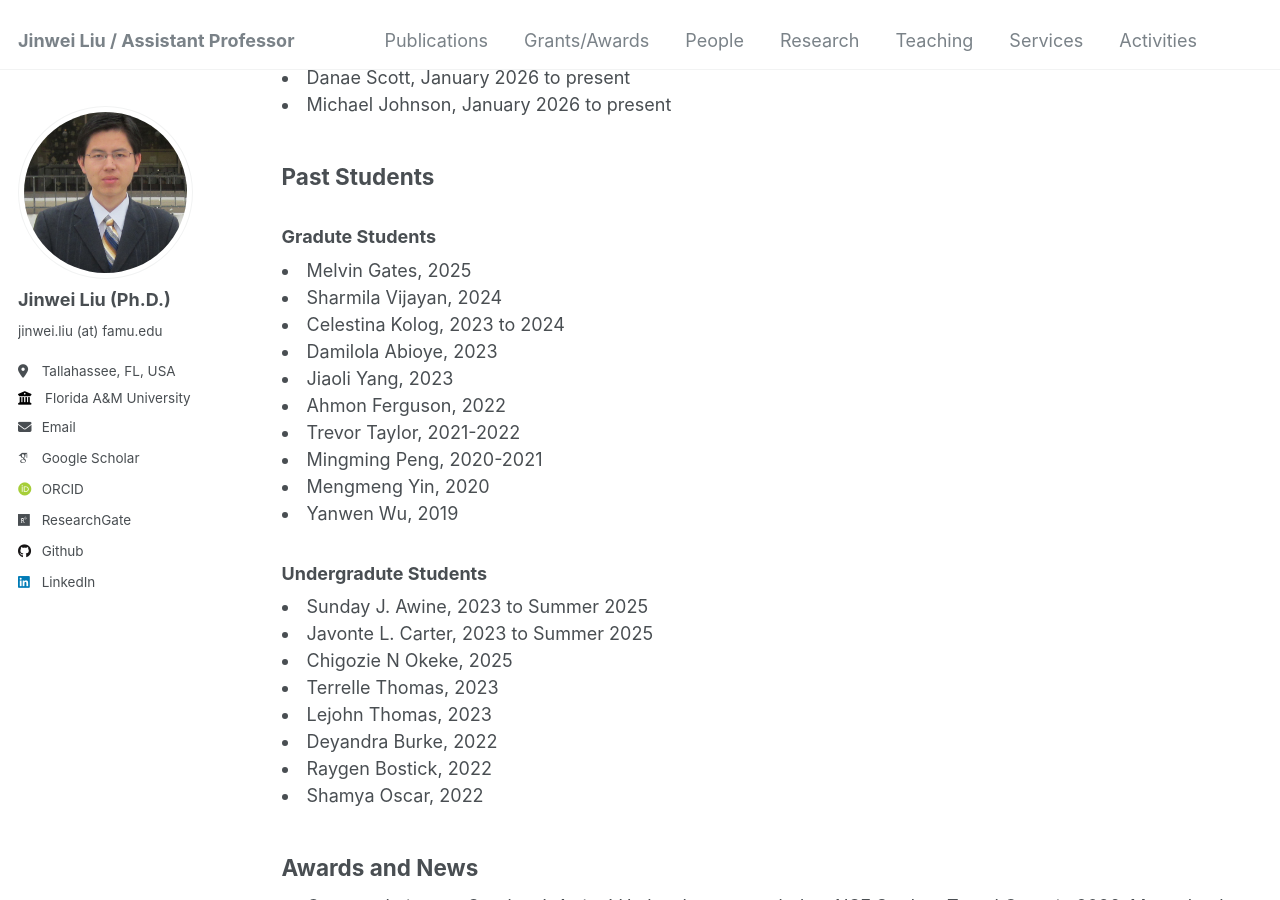
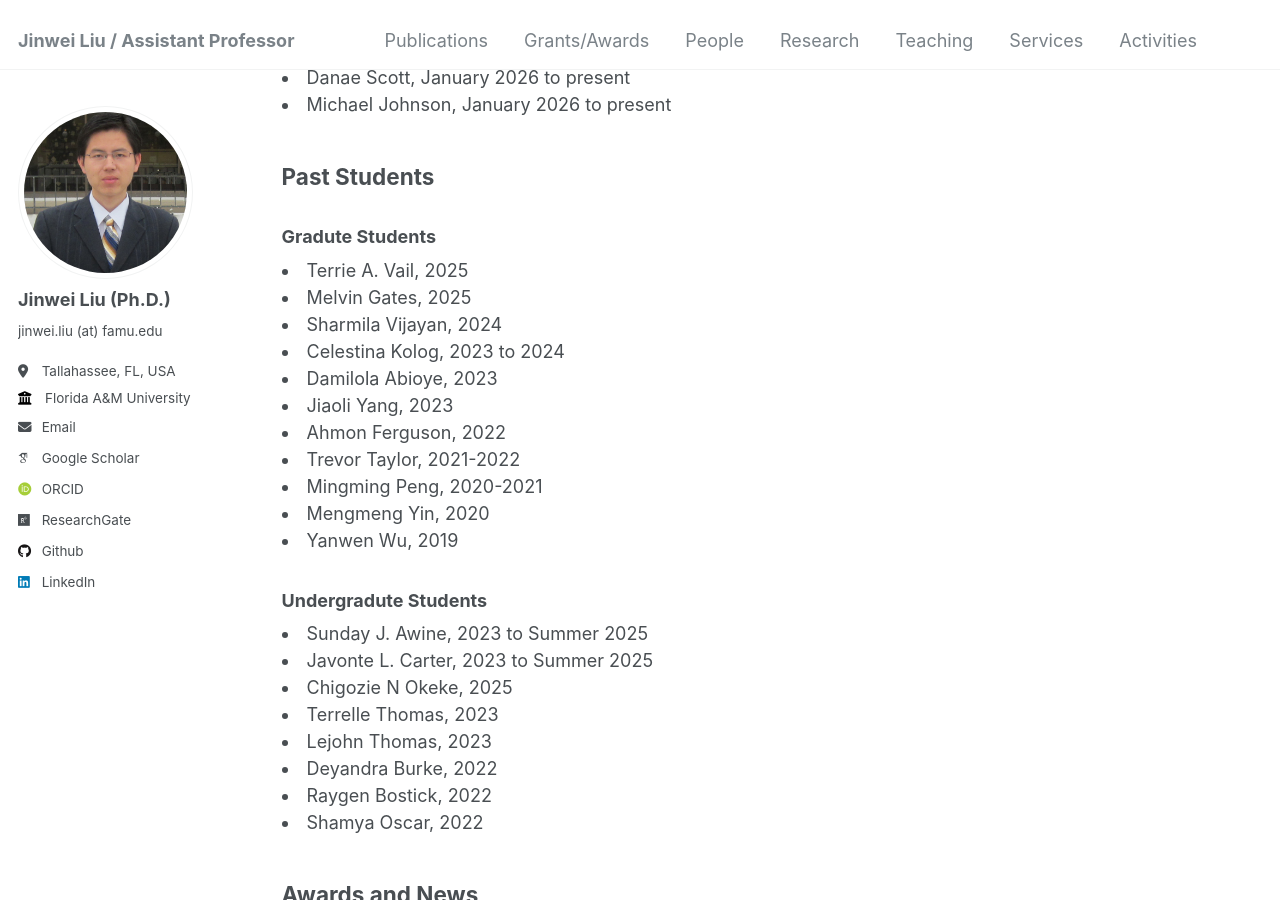
Before and after one commit to jinweiliucu/jinweiliucu.github.io, a Jekyll site: the page built from _pages/people.html, in a window 1280 px wide and 900 px high, scrolled down 745 px. Built offline with Jekyll 4.4.1, drawn with Linux system fonts in a browser that asks for light colours; some web fonts are replaced.

Commit message:
Update people.html

```diff
--- a/_pages/people.html
+++ b/_pages/people.html
@@ -38,6 +38,9 @@ author_profile: true
 
 <h2 class="text-left">Past Students</h2>
 	<h3 class="text-left">Gradute Students</h3>
+		<li>
+		Terrie A. Vail, 2025
+    	</li>
 		<li>
     	Melvin Gates, 2025
     	</li>
```
